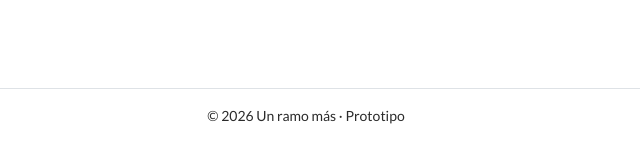
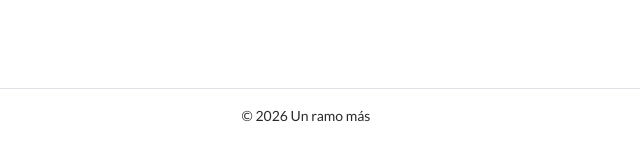
Before and after one commit to EricGerardo/PIA-de-Programaci-n-Web, a plain HTML site: page index.html in a window 1280 px wide. Shown: the part 517-678 px from the top of the page, 334-974 px from the left. Drawn offline with nearby package versions, Linux system fonts and the light colour scheme.

Commit message:
Modificación del footer de los html

```diff
--- a/index.html
+++ b/index.html
@@ -35,7 +35,7 @@
             <a class="link-rosa ms-3" href="iniciar-sesion.html">Ya tengo cuenta</a>
         </section>
     </main>
-    <footer class="border-top text-center py-3 mt-5 small">© 2026 Un ramo más · Prototipo</footer>
+    <footer class="border-top text-center py-3 mt-5 small">© 2026 Un ramo más </footer>
     <script src="https://cdn.jsdelivr.net/npm/bootstrap@5.3.7/dist/js/bootstrap.bundle.min.js" integrity="sha384-ndDqU0Gzau9qJ1lfW4pNLlhNTkCfHzAVBReH9diLvGRem5+R9g2FzA8ZGN954O5Q" crossorigin="anonymous"></script>
 
 </body>
```
Also changed, not shown: carrito.html (+1 -1 lines), catalogo-admin.html (+1 -1 lines), catalogo-cliente.html (+1 -1 lines), catalogo-empleado.html (+1 -1 lines), crear-cuenta.html (+1 -1 lines), home-admin.html (+1 -1 lines), home-cliente.html (+1 -1 lines), home-empleado.html (+1 -1 lines), iniciar-sesion.html (+1 -1 lines), pago.html (+2 -2 lines).
